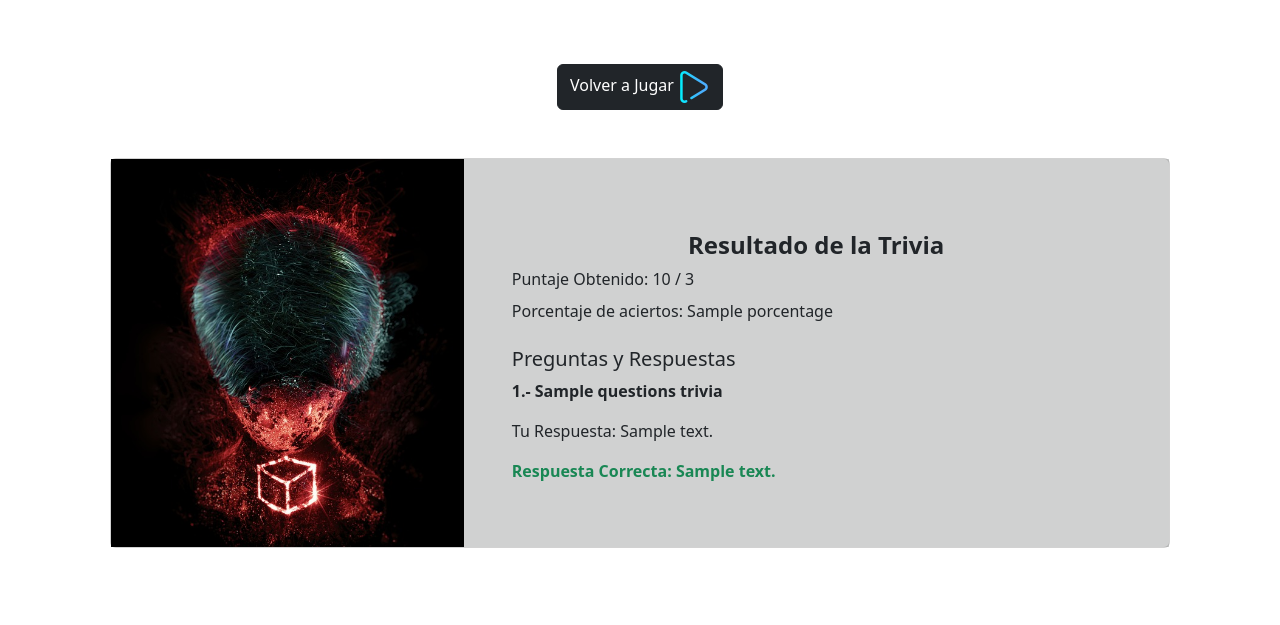
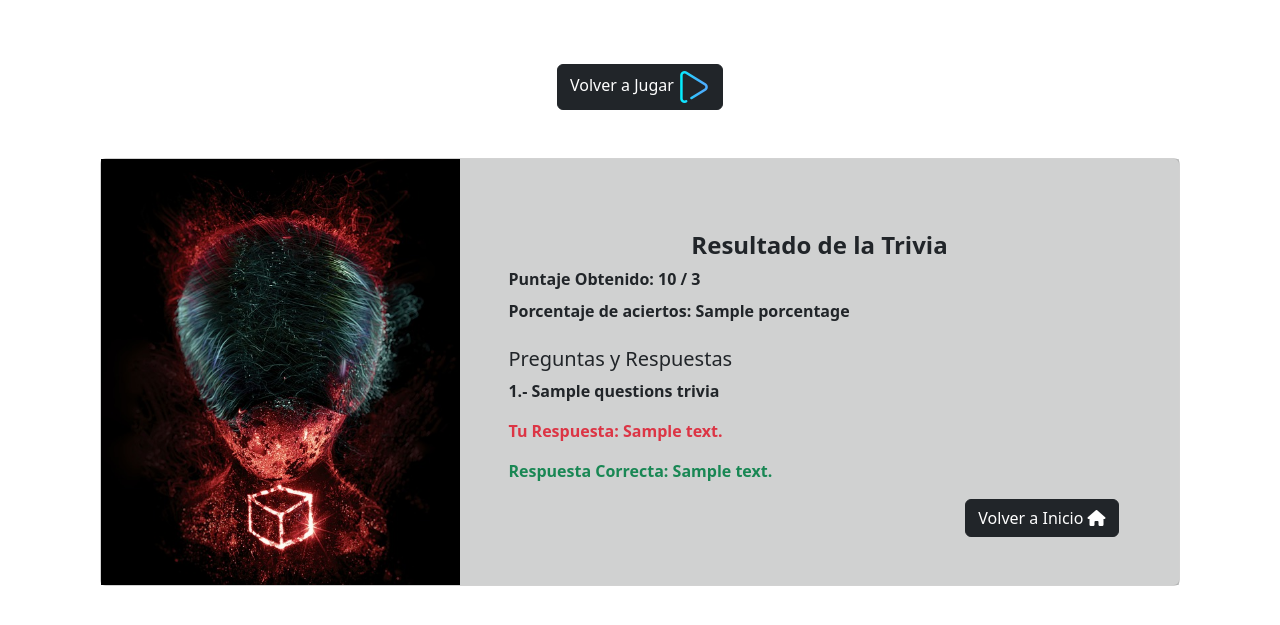
Before and after one commit to JaccN7/TriviaGame, a Node project: template views/triviaResult.ejs in a window 1280 px wide. Shown: the part 59-684 px from the top of the page. Run offline with Node 20 templates, Linux system fonts and the light colour scheme; the template is opened without the code that fills it: most values are stand-ins (such as "Sample title", 1, 10 or a date in 2020); some libraries are stand-ins or nearby versions.

Commit message:
Correción de datos enviados desde playerScoreController.js a triviaResult.ejs

```diff
--- a/views/triviaResult.ejs
+++ b/views/triviaResult.ejs
@@ -16,7 +16,7 @@
                             <img src="/../public/images/painting.jpg" class="img-fluid imgresult"
                                 alt="ResultTriviaImage">
                         </div>
-                        <div class="col-md-8">
+                        <div class="col-md-8 fw-bold">
                             <div class="card-body p-5 triviaresult">
                                 <h4 class="fw-bold text-center mt-4">Resultado de la Trivia</h4>
                                 <p class="card-title">Puntaje Obtenido: <%= newPlayerScore.score %> / 3</p>
@@ -26,19 +26,24 @@
                                     <p class="fw-bold">
                                         <%= (i+1) %>.- <%= questionsTrivia[i] %>
                                     </p>
-                                    <p>
+                                    <% if (answerObtained[i] !== correctAnswers[i]) {%>
+                                    <p class="text-danger fw-bold">
                                         Tu Respuesta: <%= answerObtained[i] %>
                                     </p>
+                                    <% } %>
                                     <p class="text-success fw-bold">
                                         Respuesta Correcta: <%= correctAnswers[i] %>
                                     </p>
                                 <% } %>
+                                <div class="container-fluid d-flex">
+                                    <button type="button" onclick="window.location='/../'" class="btn btn-dark ms-auto">
+                                        Volver a Inicio <i class="fa-solid fa-house"></i>
+                                    </button>
+                                </div>
                             </div>
                         </div>
                     </div>
                 </div>
-                <!-- recorrer el arreglo de preguntas y respuestas-->
-
             </div>
         </div>
 
```
Also changed, not shown: controllers/playerScoreController.js (+7 -7 lines).
